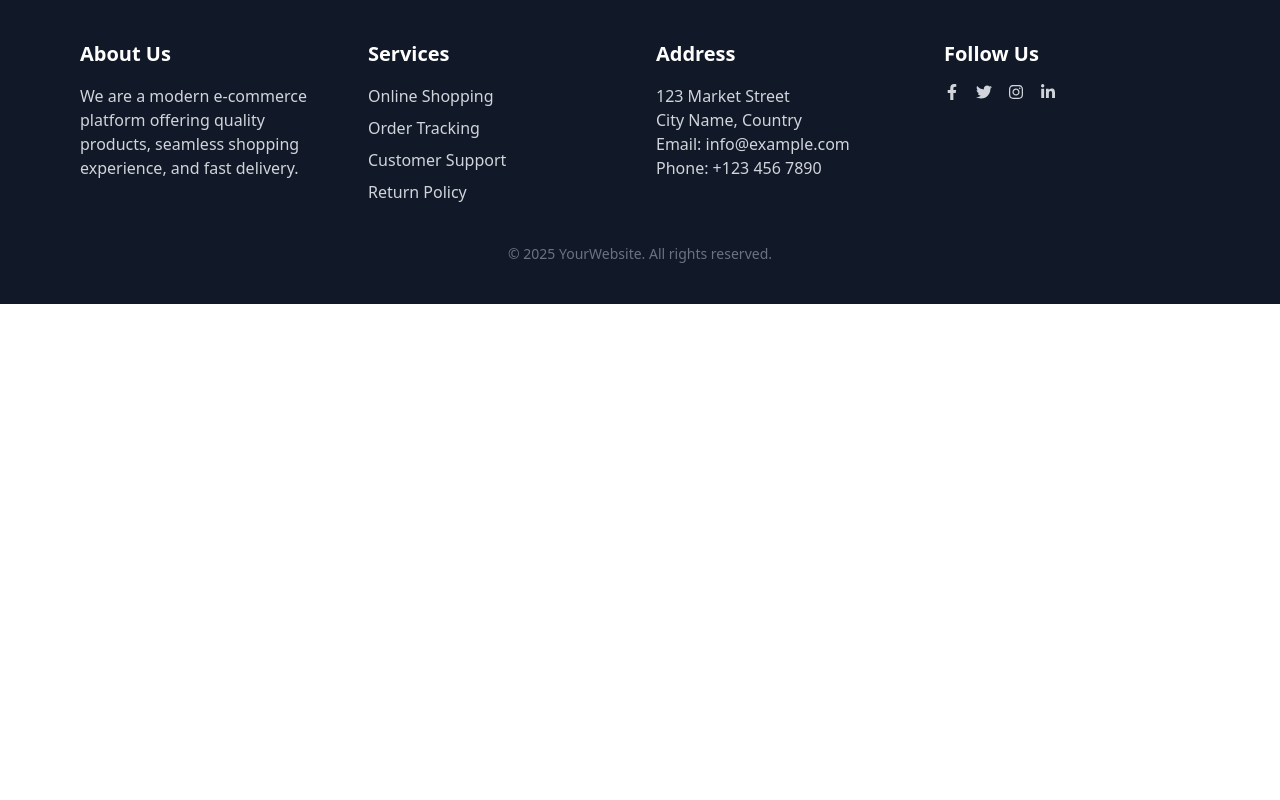
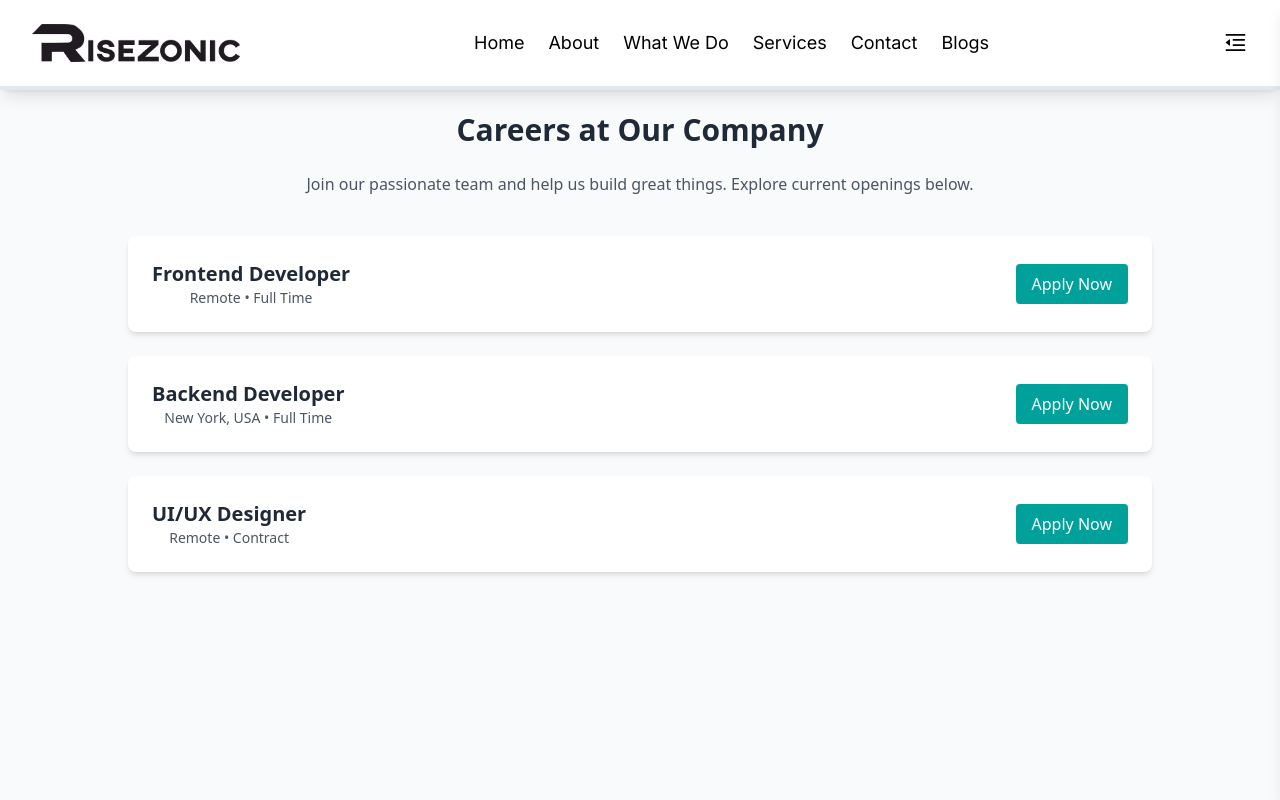
Before and after one commit to Ashish-Kaintura/risezonic2025-, a React (Vite) app: page /career in a window 1280 px wide. Shown: the top 800 px of the page. Built offline with nearby package versions, Linux system fonts and the light colour scheme.

Commit message:
wednesday

```diff
--- a/src/App.jsx
+++ b/src/App.jsx
@@ -9,6 +9,8 @@ import ServiceDetail from "./Pages/ServicesDetails";
 import Blog from "./Pages/Blog";
 import BlogDetail from "./Pages/BlogDetails";
 import ContactUs from "./Pages/ContactUs";
+import Career from "./Pages/Career";
+import Gallery from "./Pages/Gallery";
 function App() {
   useEffect(() => {
     window.scrollTo(0, 0);
@@ -19,10 +21,12 @@ function App() {
         <Route path="/" element={<Home />} />
         <Route path="/about-us" element={<About />} />
         <Route path="/our-services" element={<Services />} />
-        <Route path="/our-services/:title" element={<ServiceDetail />} />
+        <Route path="/our-services/:url" element={<ServiceDetail />} />
         <Route path="/blogs" element={<Blog/>} />
         <Route path="/blog/:id" element={<BlogDetail/> } />
         <Route path="/contact-us" element={<ContactUs/>} />
+        <Route path="/career" element={<Career/>} />
+        <Route path="/gallery" element={<Gallery/>} />
       </Routes>
       <Footer />
     </Router>
--- /dev/null
+++ b/src/Pages/Career.jsx
@@ -0,0 +1,58 @@
+import React from "react";
+import NavForOther from "../components/NavForOther";
+const Career = () => {
+  const jobs = [
+    {
+      id: 1,
+      title: "Frontend Developer",
+      location: "Remote",
+      type: "Full Time",
+    },
+    {
+      id: 2,
+      title: "Backend Developer",
+      location: "New York, USA",
+      type: "Full Time",
+    },
+    { id: 3, title: "UI/UX Designer", location: "Remote", type: "Contract" },
+  ];
+
+  return (
+    <>
+      <NavForOther />
+      <div className="min-h-screen bg-gray-50 py-12 px-4 pt-28">
+        <div className="max-w-5xl mx-auto text-center">
+          <h2 className="text-3xl font-bold text-gray-800 mb-6">
+            Careers at Our Company
+          </h2>
+          <p className="text-gray-600 mb-10">
+            Join our passionate team and help us build great things. Explore
+            current openings below.
+          </p>
+          <div className="space-y-6">
+            {jobs.map((job) => (
+              <div
+                key={job.id}
+                className="bg-white shadow-md rounded-lg p-6 flex flex-col md:flex-row justify-between items-start md:items-center"
+              >
+                <div>
+                  <h3 className="text-xl font-semibold text-gray-800">
+                    {job.title}
+                  </h3>
+                  <p className="text-sm text-gray-600">
+                    {job.location} • {job.type}
+                  </p>
+                </div>
+                <button className="mt-4 md:mt-0 bg-primary text-white px-4 py-2 rounded hover:bg-secondary ">
+                  Apply Now
+                </button>
+              </div>
+            ))}
+          </div>
+        </div>
+      </div>
+    </>
+  );
+};
+
+export default Career;
--- a/src/Pages/ContactUs.jsx
+++ b/src/Pages/ContactUs.jsx
@@ -1,5 +1,5 @@
 import React, { useState } from "react";
-import NavForOther from "../Components/NavForOther";
+import NavForOther from "../components/NavForOther";
 const ContactUs = () => {
   const [form, setForm] = useState({
     name: "",
@@ -29,15 +29,20 @@ const ContactUs = () => {
             Get in Touch
           </h1>
         </div>
-        <div className=" bg-gray-100 flex items-center flex-col justify-center p-4">
+        <div
+          className=" bg-gray-100 flex items-center flex-col justify-center p-4 bg-fixed bg-cover bg-center bg-no-repeat"
+          style={{
+            backgroundImage: `url(${"src/assets/images/Home/service-bg.jpg"})`,
+          }}
+        >
           <div className="py-6 relative text-center">
-            <h2 className="text-center font-heading p-2 text-4xl text-primary mb-4">
-              Coffee or Chai? <span className="text-black">It's on us!</span>
+            <h2 className="text-center font-heading p-2 text-4xl text-white mb-4">
+              Coffee or Chai? <span className="text-primary">It's on us!</span>
             </h2>
             <span className="absolute inset-0 right-0 left-0 top-16 font-bold text-secondary">
               _____________________________________
             </span>
-            <p className="text-lg text-gray-700 text-center font-body mb-2">
+            <p className="text-lg text-white text-center font-body mb-2">
               If you have any questions, feedback, or just want to say hello,
               feel free to reach out to us using the form below. We look forward
               to hearing from you!
@@ -58,7 +63,7 @@ const ContactUs = () => {
                 Address
               </h2>
               <span>info@risezonic.com</span>
-              <p >
+              <p>
                 Risezonic - Awfis, 07th Floor, Gate No 3 & 4, Ambience Island
                 DLF Phase 3, NH-8, Gurugram, Haryana 122002
               </p>
--- /dev/null
+++ b/src/Pages/Gallery.jsx
@@ -0,0 +1,38 @@
+import React from 'react';
+import NavForOther from '../components/NavForOther';
+
+const Gallery = () => {
+  const images = [
+    '/images/img1.jpg',
+    '/images/img2.jpg',
+    '/images/img3.jpg',
+    '/images/img4.jpg',
+    '/images/img5.jpg',
+    '/images/img6.jpg',
+  ];
+
+  return (
+    <>
+    <NavForOther/>
+    <div className="min-h-screen bg-gray-100 py-12 px-4 pt-28">
+      <div className="max-w-6xl mx-auto text-center">
+        <h2 className="text-3xl font-bold text-gray-800 mb-6">Gallery</h2>
+        <p className="text-gray-600 mb-10">Take a look at our recent events and office moments.</p>
+        <div className="grid grid-cols-1 sm:grid-cols-2 md:grid-cols-3 gap-6">
+          {images.map((src, index) => (
+            <div key={index} className="overflow-hidden rounded-lg shadow-md">
+              <img
+                src={src}
+                alt={`Gallery ${index + 1}`}
+                className="w-full h-60 object-cover transform hover:scale-105 transition duration-300"
+              />
+            </div>
+          ))}
+        </div>
+      </div>
+    </div>
+    </>
+  );
+};
+
+export default Gallery;
--- a/src/Pages/Services.jsx
+++ b/src/Pages/Services.jsx
@@ -6,8 +6,10 @@ export default function Services() {
 
   useEffect(() => {
     // localapi
-    fetch("public/data/services.json") // adjust path if needed
-    // fetch("http://localhost:5000/api/services") // adjust path if needed
+    // fetch("public/data/services.json") // adjust path if needed
+      // fetch("http://localhost:5000/api/services") // adjust path if needed
+      // live server
+      fetch("https://risezonic2025backend.onrender.com/api/services") // adjust path if needed
       .then((res) => res.json())
       .then((data) => setServices(data))
       .catch((err) => console.error("Failed to fetch services:", err));
@@ -37,7 +39,7 @@ export default function Services() {
                 <h2 className="text-5xl font-heading">{service.title}</h2>
                 <p className="pt-8 font-body">{service.description}</p>
                 <Link
-                  to={`/our-services/${encodeURIComponent(service.title)}`}
+                  to={`/our-services/${encodeURIComponent(service.url)}`}
                   className="bg-secondary text-white px-4 py-2 rounded-md mt-4
                   inline-block"
                 >
--- a/src/components/HeroSection.jsx
+++ b/src/components/HeroSection.jsx
@@ -8,7 +8,7 @@ const HeroSection = () => {
         {/* Left Image */}
         <div className="w-full md:w-1/2 ">
           <img
-            src="src/assets/images/Home/bg-remove2.png"
+            src="https://i.postimg.cc/tJBmYFmZ/Image-4-1.png"
             alt="Student"
             className="rounded-2xl w-full h-full object-cover"
           />
--- a/src/components/NavForOther.jsx
+++ b/src/components/NavForOther.jsx
@@ -78,7 +78,7 @@ export default function NavForOther() {
                 </Link>
               </li>
               <li>
-                <Link to="#" className="hover:text-amber-600 text-lg">
+                <Link to="/contact-us" className="hover:text-amber-600 text-lg">
                   Contact
                 </Link>
               </li>
```
Also changed, not shown: src/Pages/ServicesDetails.jsx (+45 -22 lines).
